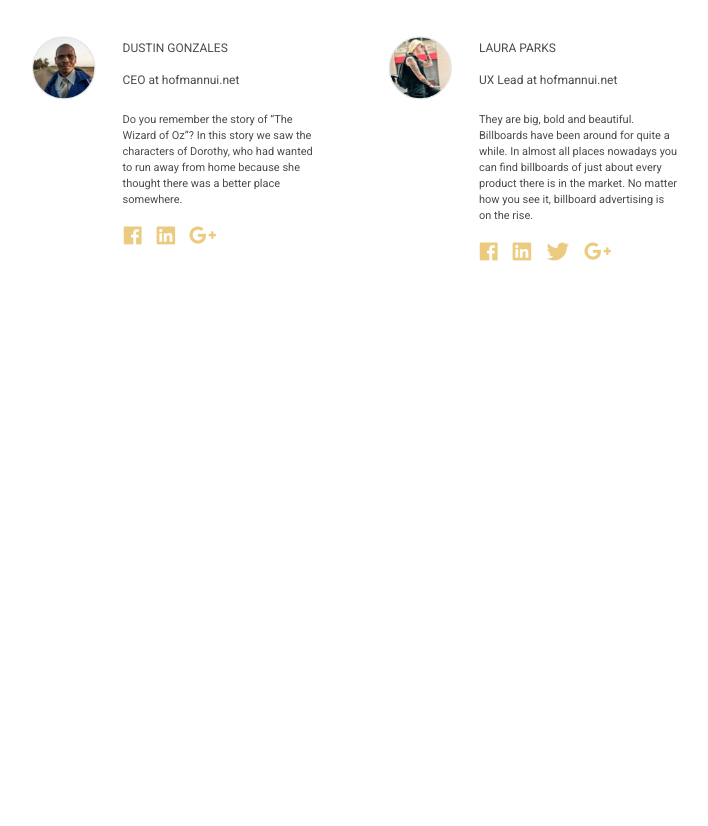
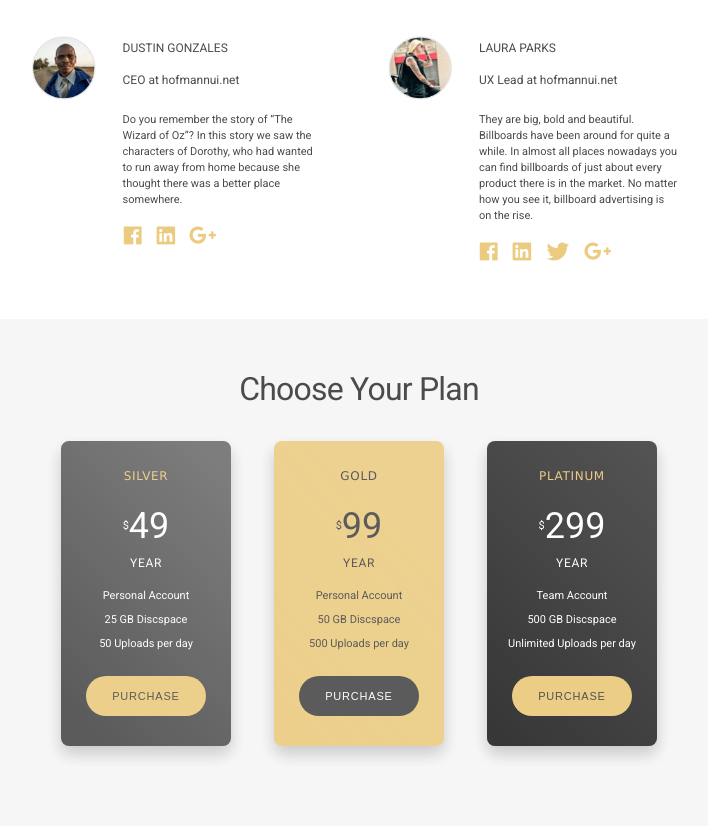
Before and after one commit to hungtranpro2/html-css-training, a website built with Parcel: page index.html in a window 1280 px wide. Shown: the part 1926-2752 px from the top of the page, without its empty margins (281-989 px from the left). Before the commit the page ends 2245 px from the top, so only its background shows below. Built offline with nearby package versions, Linux system fonts and the light colour scheme.

Commit message:
create pricing

```diff
--- a/index.html
+++ b/index.html
@@ -174,5 +174,57 @@
       </div>
     </section>
     <!-- Testimonials end -->
+
+    <!-- Pricing start -->
+    <section class="pricing">
+      <h2 class="title pricing__title">Choose Your Plan</h2>
+      <div class="container pricing__container">
+        <div class="card card--silver">
+          <p class="text--large card__name">silver</p>
+          <div class="card__price">
+            <p class="text text--white card__dollar">$</p>
+            <p class="text--white card__number">49</p>
+          </div>
+          <p class="text--large text--white card__date">year</p>
+          <p class="text text--white card__content">Personal Account</p>
+          <p class="text text--white card__content">25 GB Discspace</p>
+          <p class="text text--white card__content">50 Uploads per day</p>
+          <button class="btn card__button">purchase</button>
+        </div>
+        <div class="card card--gold">
+          <p class="text--large card__name card__name--gold">gold</p>
+          <div class="card__price">
+            <p class="text card__dollar">$</p>
+            <p class="text card__number">99</p>
+          </div>
+          <p class="text--large card__date">year</p>
+          <p class="text card__content">
+            Personal Account
+          </p>
+          <p class="text card__content">
+            50 GB Discspace
+          </p>
+          <p class="text card__content">
+            500 Uploads per day
+          </p>
+          <button class="btn btn--black card__button">
+            purchase
+          </button>
+        </div>
+        <div class="card card--platinum">
+          <p class="text--large card__name">platinum</p>
+          <div class="card__price">
+            <p class="text text--white card__dollar">$</p>
+            <p class="text--white card__number">299</p>
+          </div>
+          <p class="text--large text--white card__date">year</p>
+          <p class="text text--white card__content">Team Account</p>
+          <p class="text text--white card__content">500 GB Discspace</p>
+          <p class="text text--white card__content">Unlimited Uploads per day</p>
+          <button class="btn card__button">purchase</button>
+        </div>
+      </div>
+    </section>
+    <!-- Pricing end -->
   </body>
 </html>
--- a/scss/abstracts/_mixin.scss
+++ b/scss/abstracts/_mixin.scss
@@ -34,3 +34,12 @@
   align-items: $align;
   justify-content: $justify;
 }
+
+@mixin after-card {
+  content: "";
+  position: absolute;
+  left: 0; right: 0;
+  top: 0; bottom: 0;
+  border-radius: 8px;
+  z-index: -1;
+}
--- a/scss/components/_buttons.scss
+++ b/scss/components/_buttons.scss
@@ -9,6 +9,10 @@
   color: $color-primary;
   border: none;
   cursor: pointer;
+  &--black{
+    background-color: $color-primary;
+    color: $color-white;
+  }
 
   // Devise tablet
   @include respond(tablet){
--- a/scss/components/_card.scss
+++ b/scss/components/_card.scss
@@ -0,0 +1,103 @@
+.card{
+  width: 240px;
+  text-align: center;
+  box-shadow: 0px 8px 16px rgba(0, 0, 0, 0.2);
+  border-radius: 8px;
+  position: relative;
+  opacity: 0.9;
+  &--silver{
+    background-color: $color-primary;
+    &::after{
+      opacity: 0.3;
+      @include after-card();
+      background: linear-gradient(226.38deg, rgba(255, 255, 255, 0.7) 5.13%, rgba(255, 255, 255, 7e-05) 90.88%);
+      background-blend-mode: soft-light;
+    }
+  }
+  &--gold{
+    background-color: $color-secondary;
+    &::after{
+      opacity: 0.1;
+      @include after-card();
+      background: linear-gradient(227.29deg, rgba(255, 255, 255, 0.496575) 0%, rgba(255, 255, 255, 0.0001) 100%);
+      background-blend-mode: soft-light;
+    }
+  }
+  &--platinum{
+    background-color: $color-primary;
+    opacity: 0.95;
+    &::after{
+      @include after-card();
+      background: linear-gradient(226.78deg, rgba(0, 0, 0, 0.0001) 4.85%, rgba(0, 0, 0, 0.401127) 96.5%);
+      background-blend-mode: multiply;
+    }
+  }
+
+  &__name{
+    text-transform: uppercase;
+    font-family: "Lucida Grande";
+    color: $color-secondary;
+    line-height: 27px;
+    letter-spacing: 0.0555556em;
+    padding-top: 15px;
+    &--gold{
+      color: $color-primary;
+    }
+  }
+  &__price{
+    @include flex-box(flex, center, center);
+  }
+  &__number{
+    @include font(36px, 48px);
+  }
+  &__date{
+    line-height: 27px;
+    letter-spacing: 0.0555556em;
+    text-transform: uppercase;
+    padding-bottom: 7px;
+  }
+  &__content{
+    line-height: 24px;
+  }
+  &__button{
+    margin: 20px 0 30px;
+    @include size(150px, 34px);
+  }
+
+  // Devise tablet
+  @include respond(tablet){
+    width: 170px;
+    &__name{
+      padding: 22px 0 12px;
+    }
+    &__button{
+      @include size(120px, 40px);
+    }
+  }
+
+  // Devise desktop
+  @include respond(desktop){
+    width: 270px;
+    &__name{
+      padding: 40px 0 30px;
+      @include font(18px, 27px);
+    }
+    &__price{
+      padding-bottom: 15px;
+    }
+    &__dollar{
+      @include font(24px, 28px);
+    }
+    &__number{
+      @include font(64px, 48px);
+    }
+    &__date{
+      @include font(18px, 27px);
+      padding-bottom: 23px;
+    }
+    &__button{
+      @include size(198px, 48px);
+      margin-top: 30px;
+    }
+  }
+}
--- /dev/null
+++ b/scss/layout/_pricing.scss
@@ -0,0 +1,38 @@
+.pricing{
+  // devise phone
+  padding: 50px 0 30px;
+  background-color: #F6F6F6;
+  &__title{
+    padding-bottom: 24px;
+  }
+  &__container{
+    display: grid;
+    grid-template-columns: 1fr;
+    grid-row-gap: 30px;
+    margin: auto;
+  }
+
+  // Devise tablet
+  @include respond(tablet){
+    padding: 50px 0 80px;
+    &__title{
+      padding-bottom: 32px;
+    }
+    &__container{
+      display: grid;
+      grid-template-columns: repeat(3, 1fr);
+      grid-column-gap: 43px;
+    }
+  }
+
+  // Devise desktop
+  @include respond(desktop){
+    padding: 70px 0 116px;
+    &__title{
+      padding-bottom: 52px;
+    }
+    &__container{
+      grid-column-gap: 68px;
+    }
+  }
+}
--- a/scss/main.scss
+++ b/scss/main.scss
@@ -5,8 +5,10 @@
 @import './components/text.scss';
 @import './components/container.scss';
 @import './components/buttons.scss';
+@import './components/card.scss';
 
 @import './layout/header.scss';
 @import './layout/advantage.scss';
 @import './layout/cta.scss';
 @import './layout/testimonial.scss';
+@import './layout/pricing.scss';
```
